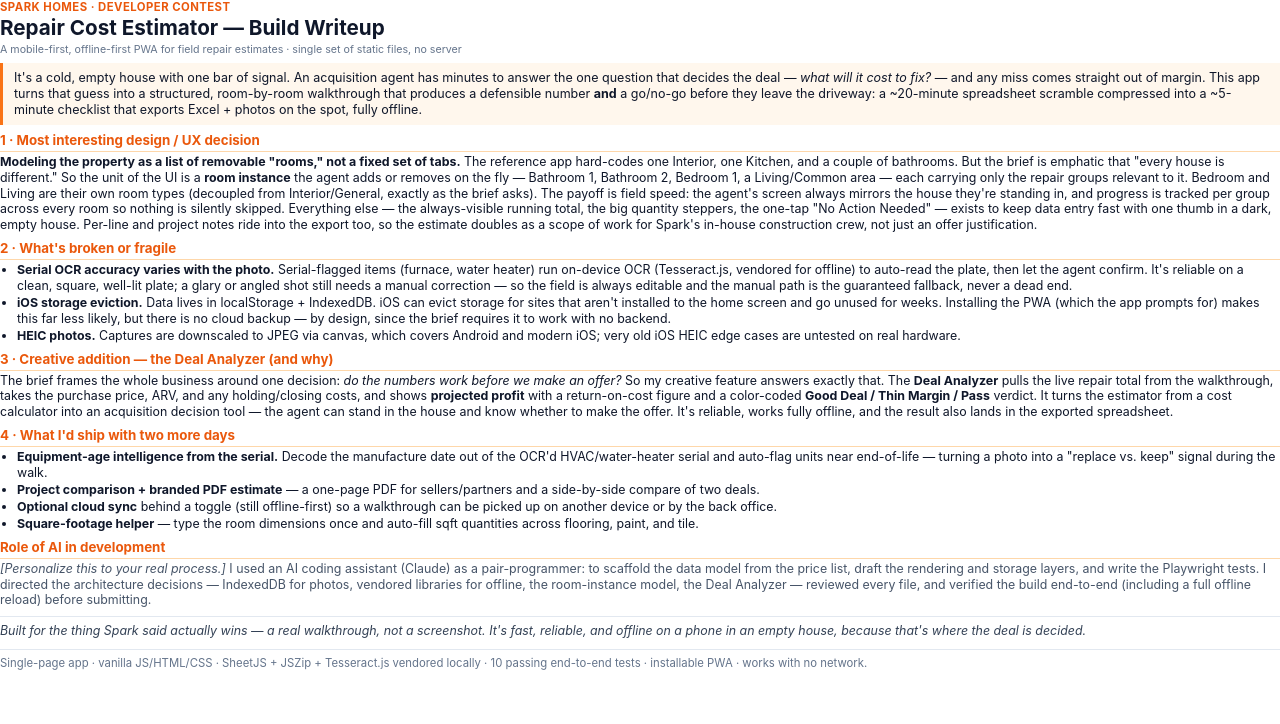
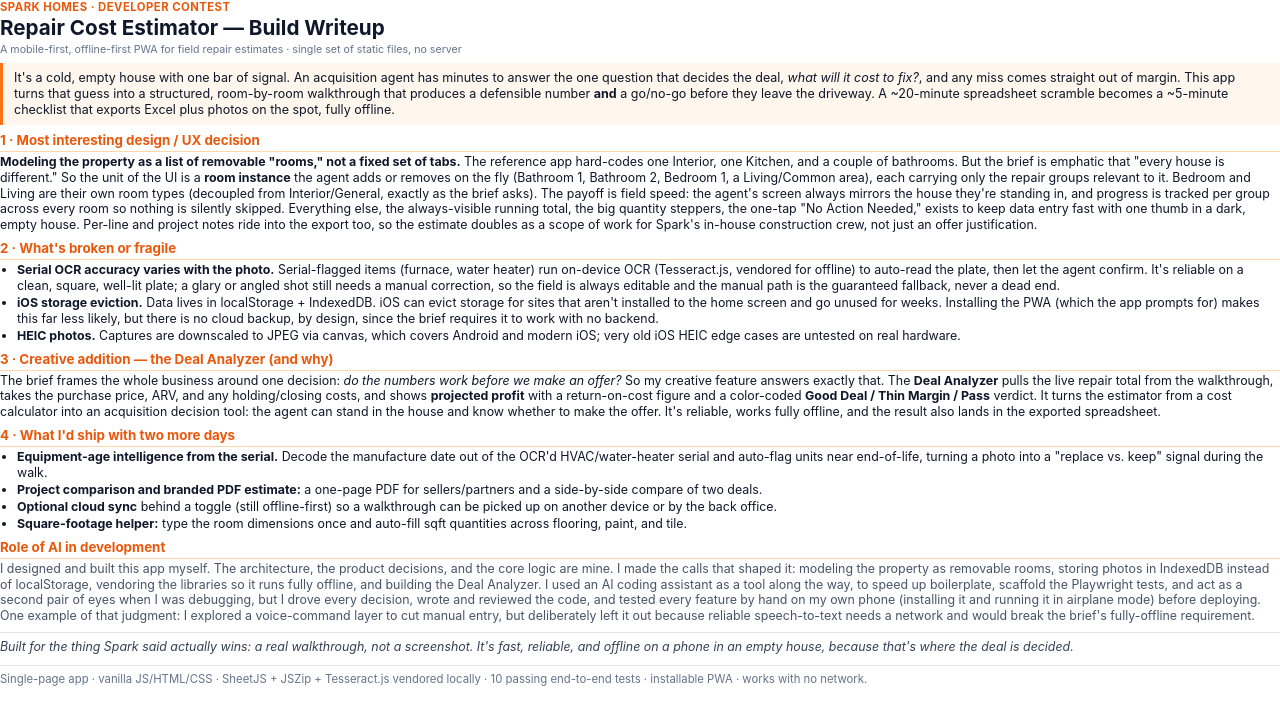
Before and after one commit to saissd/spark-estimator, a plain HTML site: page WRITEUP.html in a window 1280 px wide. Drawn offline with Linux system fonts and the light colour scheme.

Commit message:
Finalize project writeup

```diff
--- a/WRITEUP.html
+++ b/WRITEUP.html
@@ -27,23 +27,23 @@
   <div class="meta">A mobile-first, offline-first PWA for field repair estimates · single set of static files, no server</div>
 
   <p class="lead">It's a cold, empty house with one bar of signal. An acquisition agent has minutes to
-  answer the one question that decides the deal — <i>what will it cost to fix?</i> — and any miss
+  answer the one question that decides the deal, <i>what will it cost to fix?</i>, and any miss
   comes straight out of margin. This app turns that guess into a structured, room-by-room
-  walkthrough that produces a defensible number <b>and</b> a go/no-go before they leave the driveway:
-  a ~20-minute spreadsheet scramble compressed into a ~5-minute checklist that exports Excel + photos
+  walkthrough that produces a defensible number <b>and</b> a go/no-go before they leave the driveway.
+  A ~20-minute spreadsheet scramble becomes a ~5-minute checklist that exports Excel plus photos
   on the spot, fully offline.</p>
 
   <h2>1 · Most interesting design / UX decision</h2>
   <p><b>Modeling the property as a list of removable "rooms," not a fixed set of tabs.</b>
   The reference app hard-codes one Interior, one Kitchen, and a couple of bathrooms.
   But the brief is emphatic that "every house is different." So the unit of the UI is a
-  <b>room instance</b> the agent adds or removes on the fly — Bathroom 1, Bathroom 2,
-  Bedroom 1, a Living/Common area — each carrying only the repair groups relevant to it.
+  <b>room instance</b> the agent adds or removes on the fly (Bathroom 1, Bathroom 2,
+  Bedroom 1, a Living/Common area), each carrying only the repair groups relevant to it.
   Bedroom and Living are their own room types (decoupled from Interior/General, exactly as
   the brief asks). The payoff is field speed: the agent's screen always mirrors the house
   they're standing in, and progress is tracked per group across every room so nothing is
-  silently skipped. Everything else — the always-visible running total, the big quantity
-  steppers, the one-tap "No Action Needed" — exists to keep data entry fast with one thumb
+  silently skipped. Everything else, the always-visible running total, the big quantity
+  steppers, the one-tap "No Action Needed," exists to keep data entry fast with one thumb
   in a dark, empty house. Per-line and project notes ride into the export too, so the estimate
   doubles as a scope of work for Spark's in-house construction crew, not just an offer justification.</p>
 
@@ -52,12 +52,12 @@
     <li><b>Serial OCR accuracy varies with the photo.</b> Serial-flagged items (furnace,
       water heater) run on-device OCR (Tesseract.js, vendored for offline) to auto-read the
       plate, then let the agent confirm. It's reliable on a clean, square, well-lit plate;
-      a glary or angled shot still needs a manual correction — so the field is always
+      a glary or angled shot still needs a manual correction, so the field is always
       editable and the manual path is the guaranteed fallback, never a dead end.</li>
     <li><b>iOS storage eviction.</b> Data lives in localStorage + IndexedDB. iOS can evict
       storage for sites that aren't installed to the home screen and go unused for weeks.
       Installing the PWA (which the app prompts for) makes this far less likely, but there
-      is no cloud backup — by design, since the brief requires it to work with no backend.</li>
+      is no cloud backup, by design, since the brief requires it to work with no backend.</li>
     <li><b>HEIC photos.</b> Captures are downscaled to JPEG via canvas, which covers Android
       and modern iOS; very old iOS HEIC edge cases are untested on real hardware.</li>
   </ul>
@@ -68,32 +68,36 @@
   pulls the live repair total from the walkthrough, takes the purchase price, ARV, and any
   holding/closing costs, and shows <b>projected profit</b> with a return-on-cost figure and a
   color-coded <b>Good Deal / Thin Margin / Pass</b> verdict. It turns the estimator from a
-  cost calculator into an acquisition decision tool — the agent can stand in the house and
+  cost calculator into an acquisition decision tool: the agent can stand in the house and
   know whether to make the offer. It's reliable, works fully offline, and the result also
   lands in the exported spreadsheet.</p>
 
   <h2>4 · What I'd ship with two more days</h2>
   <ul>
     <li><b>Equipment-age intelligence from the serial.</b> Decode the manufacture date out of
-      the OCR'd HVAC/water-heater serial and auto-flag units near end-of-life — turning a
+      the OCR'd HVAC/water-heater serial and auto-flag units near end-of-life, turning a
       photo into a "replace vs. keep" signal during the walk.</li>
-    <li><b>Project comparison + branded PDF estimate</b> — a one-page PDF for sellers/partners
+    <li><b>Project comparison and branded PDF estimate:</b> a one-page PDF for sellers/partners
       and a side-by-side compare of two deals.</li>
     <li><b>Optional cloud sync</b> behind a toggle (still offline-first) so a walkthrough can
       be picked up on another device or by the back office.</li>
-    <li><b>Square-footage helper</b> — type the room dimensions once and auto-fill sqft
+    <li><b>Square-footage helper:</b> type the room dimensions once and auto-fill sqft
       quantities across flooring, paint, and tile.</li>
   </ul>
 
   <h2>Role of AI in development</h2>
-  <p class="rule"><i>[Personalize this to your real process.]</i> I used an AI coding
-  assistant (Claude) as a pair-programmer: to scaffold the data model from the price list,
-  draft the rendering and storage layers, and write the Playwright tests. I directed the
-  architecture decisions — IndexedDB for photos, vendored libraries for offline, the
-  room-instance model, the Deal Analyzer — reviewed every file, and verified the build
-  end-to-end (including a full offline reload) before submitting.</p>
+  <p class="rule">I designed and built this app myself. The architecture, the product
+  decisions, and the core logic are mine. I made the calls that shaped it: modeling the
+  property as removable rooms, storing photos in IndexedDB instead of localStorage, vendoring
+  the libraries so it runs fully offline, and building the Deal Analyzer. I used an AI coding
+  assistant as a tool along the way, to speed up boilerplate, scaffold the Playwright tests,
+  and act as a second pair of eyes when I was debugging, but I drove every decision, wrote and
+  reviewed the code, and tested every feature by hand on my own phone (installing it and running
+  it in airplane mode) before deploying. One example of that judgment: I explored a voice-command
+  layer to cut manual entry, but deliberately left it out because reliable speech-to-text needs a
+  network and would break the brief's fully-offline requirement.</p>
 
-  <p class="closer">Built for the thing Spark said actually wins — a real walkthrough, not a screenshot. It's fast,
+  <p class="closer">Built for the thing Spark said actually wins: a real walkthrough, not a screenshot. It's fast,
   reliable, and offline on a phone in an empty house, because that's where the deal is decided.</p>
 
   <div class="foot">Single-page app · vanilla JS/HTML/CSS · SheetJS + JSZip + Tesseract.js vendored locally · 10 passing end-to-end tests · installable PWA · works with no network.</div>
```
Also changed, not shown: 1 other file.
